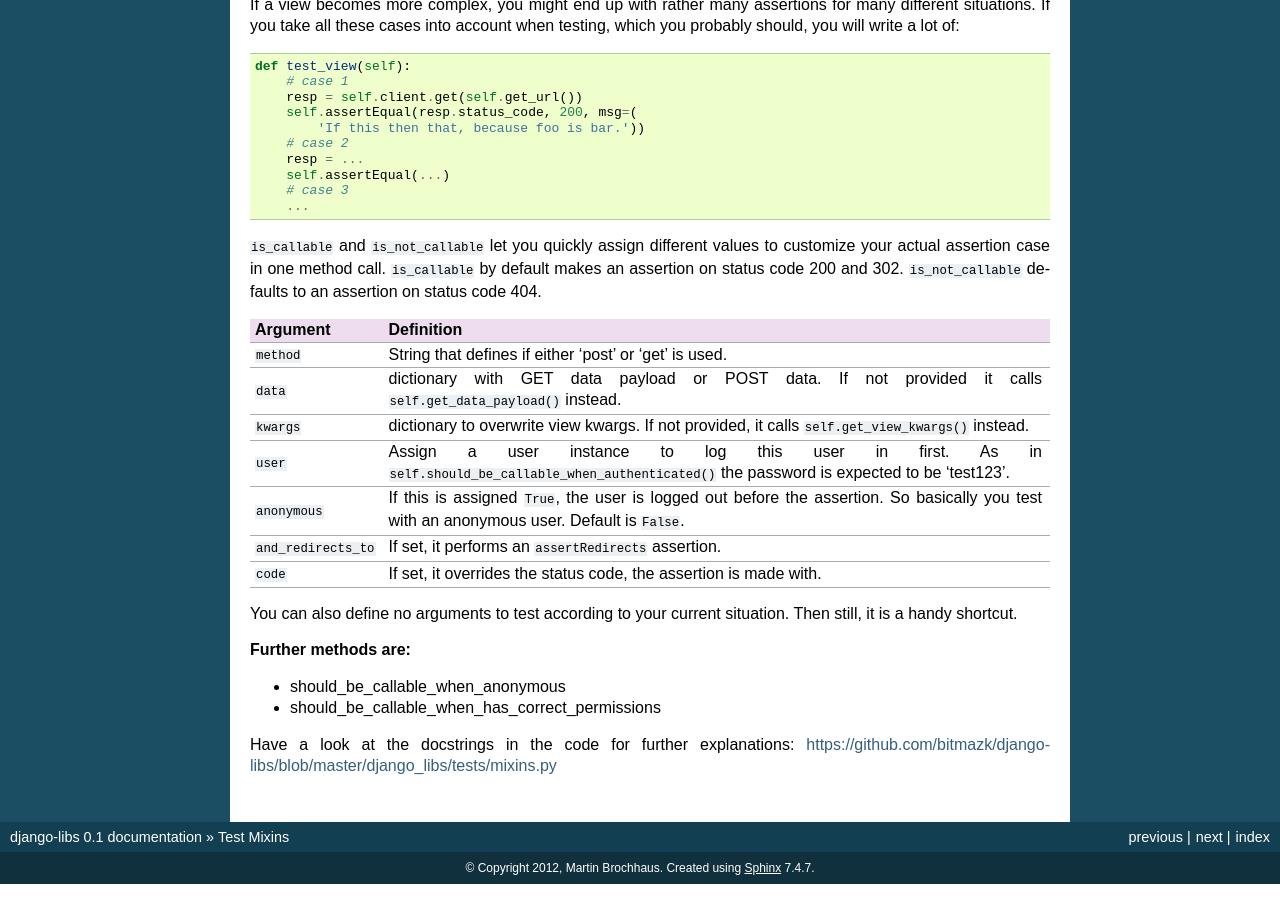
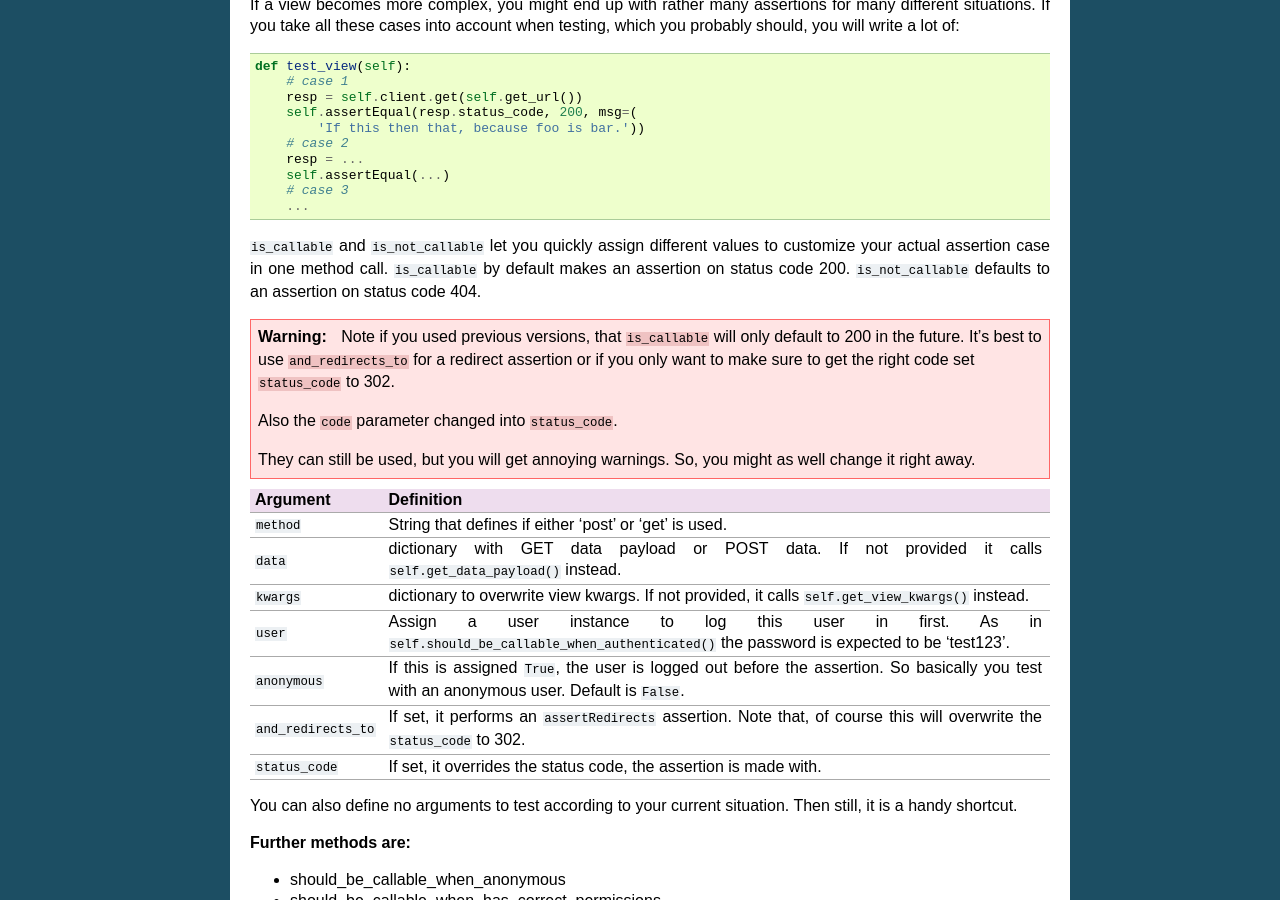
Before and after one commit to bitlabstudio/django-libs, a Sphinx documentation site: the page built from docs/test_mixins.rst, in a window 1280 px wide and 900 px high, scrolled down 2907 px. Built offline with Sphinx 7.4.7, drawn with Linux system fonts in a browser that asks for light colours; formulas are drawn with MathJax 3.

Commit message:
Updated docs.

```diff
--- a/docs/test_mixins.rst
+++ b/docs/test_mixins.rst
@@ -189,8 +189,18 @@ testing, which you probably should, you will write a lot of::
 
 ``is_callable`` and ``is_not_callable`` let you quickly assign different values
 to customize your actual assertion case in one method call.
-``is_callable`` by default makes an assertion on status code 200 and 302.
+``is_callable`` by default makes an assertion on status code 200.
 ``is_not_callable`` defaults to an assertion on status code 404.
+
+.. warning:: Note if you used previous versions, that ``is_callable`` will only
+    default to 200 in the future.
+    It's best to use ``and_redirects_to`` for a redirect assertion or if you
+    only want to make sure to get the right code set ``status_code`` to 302.
+
+    Also the ``code`` parameter changed into ``status_code``.
+
+    They can still be used, but you will get annoying warnings. So, you might
+    as well change it right away.
 
 
 +----------------------+-----------------------------------------------------------+
@@ -213,8 +223,10 @@ to customize your actual assertion case in one method call.
 |                      | anonymous user. Default is ``False``.                     |
 +----------------------+-----------------------------------------------------------+
 | ``and_redirects_to`` | If set, it performs an ``assertRedirects`` assertion.     |
+|                      | Note that, of course this will overwrite the              |
+|                      | ``status_code`` to 302.                                   |
 +----------------------+-----------------------------------------------------------+
-| ``code``             | If set, it overrides the status code, the assertion is    |
+| ``status_code``      | If set, it overrides the status code, the assertion is    |
 |                      | made with.                                                |
 +----------------------+-----------------------------------------------------------+
 
```
